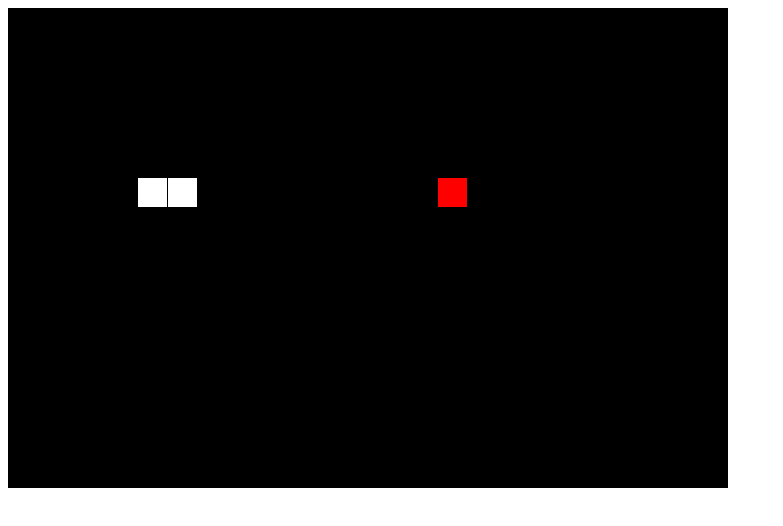
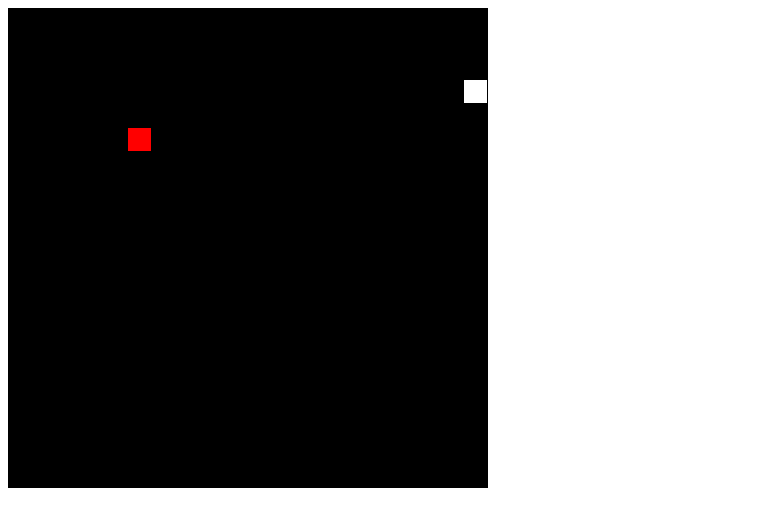
Before and after one commit to Euphrat23/Projekt-Snake, a plain HTML site: page index.html in a window 1280 px wide. Shown: the whole page, without its empty margins (0-783 px from the left). Drawn offline with Linux system fonts and the light colour scheme.

Commit message:
Schlange hinzugefügt

```diff
--- a/index.html
+++ b/index.html
@@ -6,29 +6,7 @@
     <title>Project Snake</title>
   </head>
   <body>
-    <canvas id="canvas" width="720" height="480"></canvas>
-
-    <script>
-      let canvas = document.getElementById("canvas");
-      let ctx = canvas.getContext("2d");
-      const canvaswidth = 720;
-      const canvasheight = 480;
-
-      draw();
-
-      function draw() {
-        ctx.fillStyle = "black";
-        ctx.fillRect(0, 0, canvaswidth, canvasheight);
-
-        ctx.fillStyle = "white";
-        ctx.fillRect(130, 170, 30 - 1, 30 - 1);
-        ctx.fillRect(160, 170, 30 - 1, 30 - 1);
-
-        ctx.fillStyle = "red";
-        ctx.fillRect(430, 170, 30 - 1, 30 - 1);
-      }
-
-      function gameloop() {}
-    </script>
+    <canvas id="canvas" width="480" height="480"></canvas>
+    <script src="index.js"></script>
   </body>
 </html>
--- /dev/null
+++ b/index.js
@@ -0,0 +1,70 @@
+    let canvas = document.getElementById("canvas");
+    let ctx = canvas.getContext("2d");
+    let rows = 20;
+    let cols = 20;
+    let snake = [{ x: 19, y: 3 }];
+    let food = {
+         x: 5,
+        y: 5,
+    };
+    let cellwidth = canvas.width / cols;
+    let cellheight = canvas.height / rows;
+    let direction = "left";
+
+
+
+      setInterval(gameloop, 100);
+      document.addEventListener("keydown", keyDown);
+      draw();
+
+      function draw() {
+        ctx.fillStyle = "black";
+        ctx.fillRect(0, 0, canvas.width, canvas.height);
+
+        ctx.fillStyle = "white";
+        snake.forEach((part) => add(part.x, part.y));
+
+        ctx.fillStyle = "red";
+        add(food.x, food.y);
+
+        requestAnimationFrame(draw);
+      }
+
+      function add(x, y) {
+        ctx.fillRect(
+          x * cellwidth,
+          y * cellheight,
+          cellwidth - 1,
+          cellheight - 1
+        );
+      }
+
+      function gameloop() {
+        if (direction == "LEFT") {
+          snake[0].x--;
+        }
+        if (direction == "RIGHT") {
+          snake[0].x++;
+        }
+        if (direction == "UP") {
+          snake[0].y--;
+        }
+        if (direction == "DOWN") {
+          snake[0].y++;
+        }
+      }
+
+      function keyDown(e) {
+        if (e.keyCode == 37) {
+          direction = "LEFT";
+        }
+        if (e.keyCode == 38) {
+          direction = "UP";
+        }
+        if (e.keyCode == 39) {
+          direction = "RIGHT";
+        }
+        if (e.keyCode == 40) {
+          direction = "DOWN";
+        }
+      }
```
